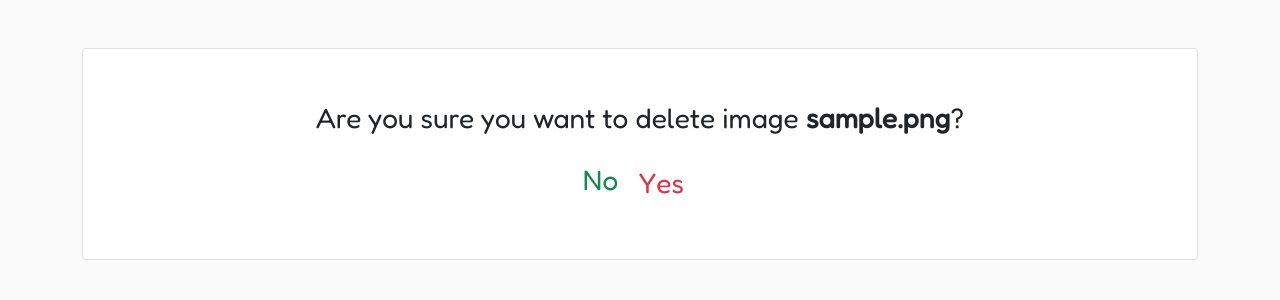
After one commit to vantablanta/gram, a Django app: page /delete/1 in a window 1280 px wide. The commit adds this page. Shown: the top 300 px of the page. Run offline with Django 4.2, Linux system fonts and the light colour scheme; tables that the repository leaves empty hold one stand-in row (values such as "Sample post"); some libraries are stand-ins or nearby versions.

Commit message:
image delet functinality added and working

```diff
--- /dev/null
+++ b/gram_app/templates/gram_app/delete.html
@@ -0,0 +1,18 @@
+{% extends 'base.html' %}
+
+{%block body%}
+<div class="container pt-5 text-center fs-3">
+    <div class=" p-5 h-50 card border border0-rounded">
+        <form action="" method="POST">
+            {%csrf_token%}
+            <p>Are you sure you want to delete image <strong>{{obj}}</strong>? </p>
+            <a class="text-success fs-3 text-decoration-none" href="{{request.META.HTTP_REFERER}}">No</a>
+            <input type="submit" class="btn text-danger fs-3" value="Yes">
+        </form>
+    </div>
+
+</div>
+
+
+
+{%endblock%}
--- a/gram_app/templates/gram_app/index.html
+++ b/gram_app/templates/gram_app/index.html
@@ -23,7 +23,7 @@
                                 </div>
 
                                 <ul class="dropdown-menu" aria-labelledby="navbarDropdown">
-                                    <li><a class="dropdown-item text-danger" href="{%url 'profile'%}">Delete</a></li>
+                                    <li><a class="dropdown-item text-danger" href="{%url 'delete' image.id%}">Delete</a></li>
                                     <li><hr class="dropdown-divider"></li>
                                     <li><a class="dropdown-item" href="{%url 'logout' %}">Edit</a></li>
                                 </ul>
--- a/gram_app/urls.py
+++ b/gram_app/urls.py
@@ -1,4 +1,5 @@
 from django.urls import path
+from requests import delete
 from . import views
 from django.conf import settings
 from django.conf.urls.static import static
@@ -10,6 +11,8 @@ urlpatterns = [
 
     path('home/', views.home, name='home'),
     path('upload/', views.upload_images, name='upload'),
+    path('delete/<str:pk>', views.delete_image, name='delete'),
+
     path('profile/', views.profiles, name='profile'),
     path('comments/<str:pk>', views.comments, name='comments')
 ]
--- a/gram_app/views.py
+++ b/gram_app/views.py
@@ -1,3 +1,4 @@
+from email.mime import image
 from django.shortcuts import get_object_or_404, render
 from django.contrib.auth.decorators import login_required
 from django.http import HttpResponse
@@ -83,6 +84,13 @@ def upload_images(request):
     context={'form': form}
     return render(request, 'gram_app/upload.html', context)
 
+def delete_image(request, pk ):
+    image = Image.objects.get(id = pk)
+    if request.method == "POST":
+        image.delete()
+        return redirect('home')
+    return render(request, 'gram_app/delete.html', {'obj': image})
+
 @login_required(login_url='')
 def comments(request, pk):
     image = Image.objects.get(id=pk)
```
Also changed, not shown: media/photos/IMG-20180916-WA0009_v1TDLzm.jpg (added), media/photos/bells-gbe5bd6ad3_640_PdIcuZI.jpg (added), media/photos/fashion-ga7cbfb104_640.jpg (added), media/photos/feeding-baby-elephants-g011aac24a_640.jpg (added), media/photos/pepperoni.jpg (added), media/photos/women-gf2988a178_640.jpg (added).
